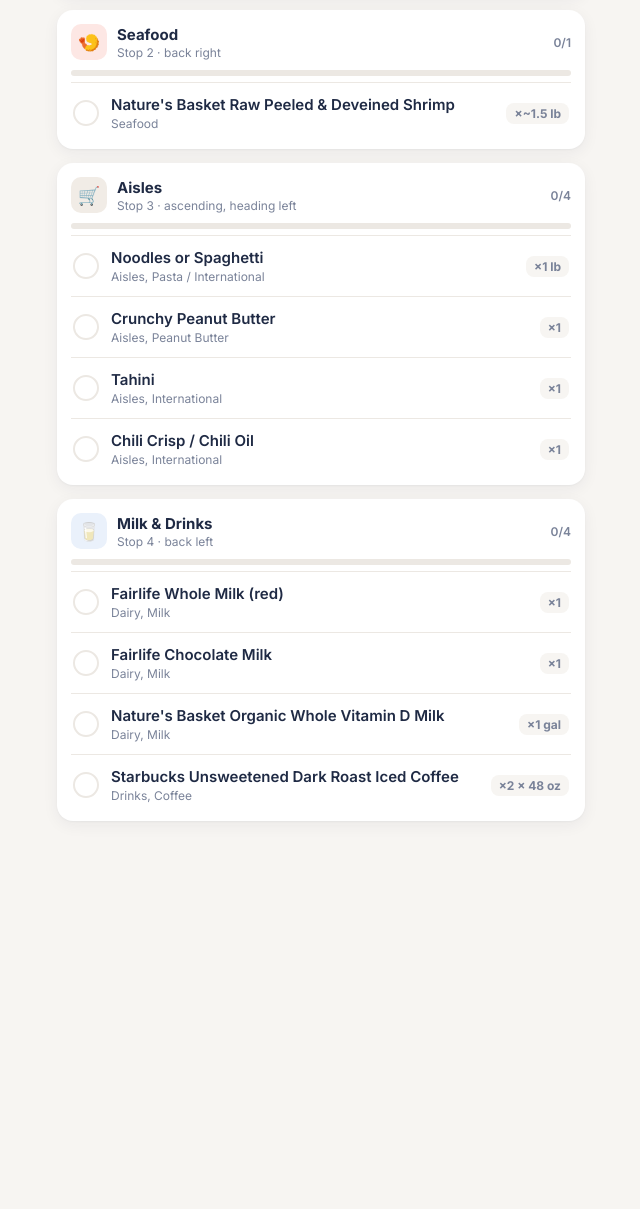
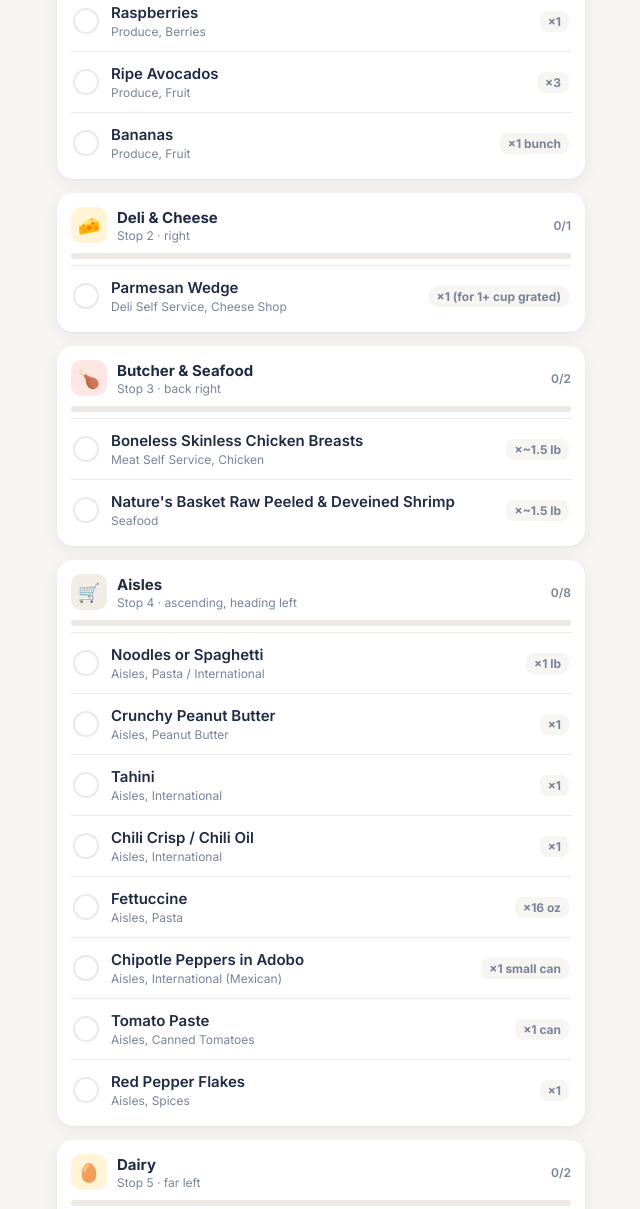
Before and after one commit to z4jkddnmg5-ux/grocery-list, a plain HTML site: page index.html in a window 1280 px wide. Shown: the part 942-2151 px from the top of the page, without its empty margins (319-959 px from the left). Before the commit the page ends 1817 px from the top, so only its background shows below. Drawn offline with Linux system fonts and the light colour scheme.

Commit message:
Add chipotle chicken pasta

```diff
--- a/index.html
+++ b/index.html
@@ -43,19 +43,21 @@ body{margin:0;background:var(--bg);color:var(--tx);font-family:Inter,-apple-syst
 button{font:600 14px Inter,system-ui,sans-serif;border:0;border-radius:12px;padding:12px 14px;background:var(--card);color:var(--tx);box-shadow:var(--sh);flex:1}
 button.pr{color:var(--ac)}
 </style></head><body><div class="wrap">
-<div class="top"><div><small>Market District · Strongsville · 15919 Pearl Rd · Next week · Dan Dan Noodles with Shrimp + Weekly Basics</small><h1>Grocery Checklist</h1></div></div>
+<div class="top"><div><small>Market District · Strongsville · 15919 Pearl Rd · Next week · Dan Dan Noodles with Shrimp + Chipotle Chicken Pasta + Weekly Basics</small><h1>Grocery Checklist</h1></div></div>
 <div class="card sum"><div class="ring"><svg width="104" height="104"><circle class="bgc" cx="52" cy="52" r="45"/><circle class="fg" id="rg" cx="52" cy="52" r="45"/></svg><div><b id="pc">0%</b><span id="of"></span></div></div>
 <div><div class="lbl">Estimated total</div><div class="amt">TBD</div><div class="chips"><span class="chip" id="il"></span><span class="chip g" id="sl"></span></div></div></div>
 <div class="tg"><button class="pr" id="hb">Hide checked</button><button onclick="if(confirm('Reset checklist?')){localStorage.removeItem('ge');location.reload()}">Reset checklist</button></div>
 <div id="list"></div></div>
 <script>
 const S=[
-["1. Produce (front right)",[["Scallions","2 bunches","Produce, Vegetables"],["Garlic","1 head","Produce, Vegetables"],["Limes","2","Produce, Citrus"],["Cucumber","1","Produce, Vegetables"],["Strawberries","1","Produce, Berries"],["Blueberries","1","Produce, Berries"],["Raspberries","1","Produce, Berries"],["Ripe Avocados","3","Produce, Fruit"],["Bananas","1 bunch","Produce, Fruit"]]],
-["2. Seafood (back right)",[["Nature's Basket Raw Peeled & Deveined Shrimp","~1.5 lb","Seafood"]]],
-["3. Aisles (ascending, heading left)",[["Noodles or Spaghetti","1 lb","Aisles, Pasta / International"],["Crunchy Peanut Butter","1","Aisles, Peanut Butter"],["Tahini","1","Aisles, International"],["Chili Crisp / Chili Oil","1","Aisles, International"]]],
-["4. Milk & Drinks (back left)",[["Fairlife Whole Milk (red)","1","Dairy, Milk"],["Fairlife Chocolate Milk","1","Dairy, Milk"],["Nature's Basket Organic Whole Vitamin D Milk","1 gal","Dairy, Milk"],["Starbucks Unsweetened Dark Roast Iced Coffee","2 × 48 oz","Drinks, Coffee"]]]];
-const IC=[["🥬","#E6F6EC"],["🍤","#FDE7E4"],["🛒","#F1ECE6"],["🥛","#EAF1FB"]];
-const BC=["#2DB67C","#E5484D","#A1785C","#5B8DEF"];
+["1. Produce (front right)",[["Scallions","2 bunches","Produce, Vegetables"],["Garlic","2 heads (both meals)","Produce, Vegetables"],["Limes","2","Produce, Citrus"],["Yellow Onion","1","Produce, Vegetables"],["Lemon","1","Produce, Citrus"],["Fresh Parsley","1 bunch","Produce, Herbs"],["Cucumber","1","Produce, Vegetables"],["Strawberries","1","Produce, Berries"],["Blueberries","1","Produce, Berries"],["Raspberries","1","Produce, Berries"],["Ripe Avocados","3","Produce, Fruit"],["Bananas","1 bunch","Produce, Fruit"]]],
+["2. Deli & Cheese (right)",[["Parmesan Wedge","1 (for 1+ cup grated)","Deli Self Service, Cheese Shop"]]],
+["3. Butcher & Seafood (back right)",[["Boneless Skinless Chicken Breasts","~1.5 lb","Meat Self Service, Chicken"],["Nature's Basket Raw Peeled & Deveined Shrimp","~1.5 lb","Seafood"]]],
+["4. Aisles (ascending, heading left)",[["Noodles or Spaghetti","1 lb","Aisles, Pasta / International"],["Crunchy Peanut Butter","1","Aisles, Peanut Butter"],["Tahini","1","Aisles, International"],["Chili Crisp / Chili Oil","1","Aisles, International"],["Fettuccine","16 oz","Aisles, Pasta"],["Chipotle Peppers in Adobo","1 small can","Aisles, International (Mexican)"],["Tomato Paste","1 can","Aisles, Canned Tomatoes"],["Red Pepper Flakes","1","Aisles, Spices"]]],
+["5. Dairy (far left)",[["Mexican 3-Cheese Blend (shredded)","1","Dairy, Shredded Cheese"],["Heavy Cream","1 pint","Dairy, Cream"]]],
+["6. Milk & Drinks (back left)",[["Fairlife Whole Milk (red)","1","Dairy, Milk"],["Fairlife Chocolate Milk","1","Dairy, Milk"],["Nature's Basket Organic Whole Vitamin D Milk","1 gal","Dairy, Milk"],["Starbucks Unsweetened Dark Roast Iced Coffee","2 × 48 oz","Drinks, Coffee"]]]];
+const IC=[["🥬","#E6F6EC"],["🧀","#FFF4D6"],["🍗","#FDE7E4"],["🛒","#F1ECE6"],["🥚","#FFF4D6"],["🥛","#EAF1FB"]];
+const BC=["#2DB67C","#F5B700","#E5484D","#A1785C","#F5B700","#5B8DEF"];
 const st=JSON.parse(localStorage.getItem('ge1117')||'{}');let t=0;const L=document.getElementById('list'),secs=[];
 const ck='<svg viewBox="0 0 24 24"><path d="M5 12.5l4.5 4.5L19 7.5" stroke-linecap="round" stroke-linejoin="round"/></svg>';
 S.forEach(([h,it],i)=>{const m=h.match(/^\d+\.\s*([^(]+)(?:\((.*)\))?/);const c=document.createElement('div');c.className='card sec';
```
